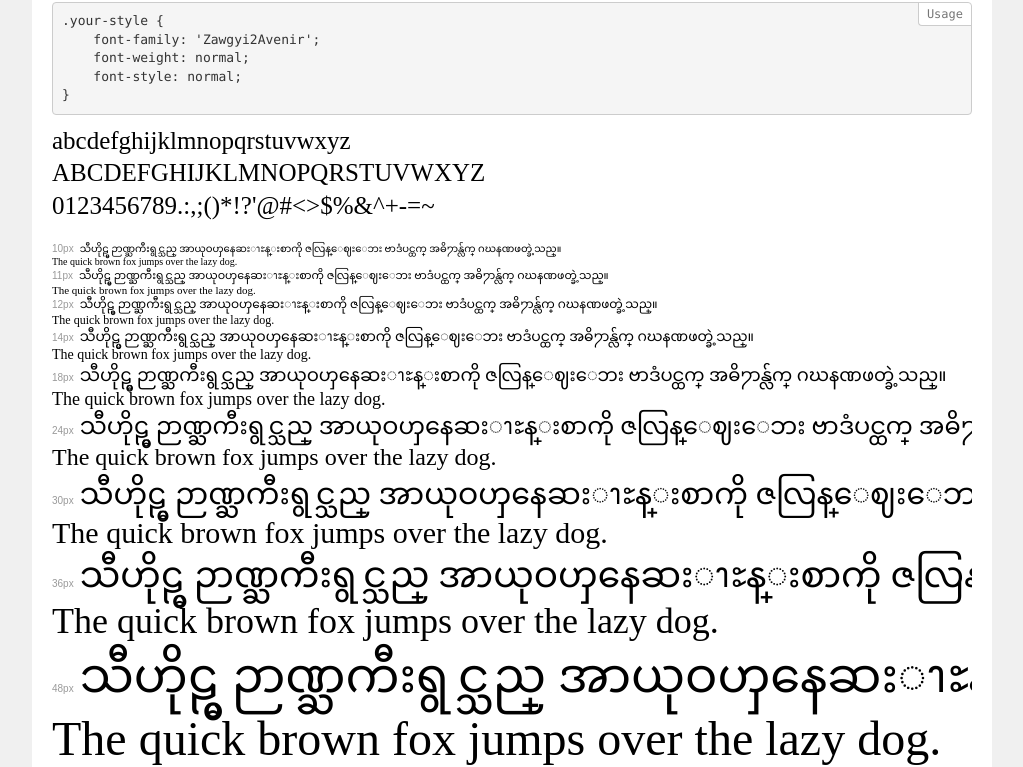
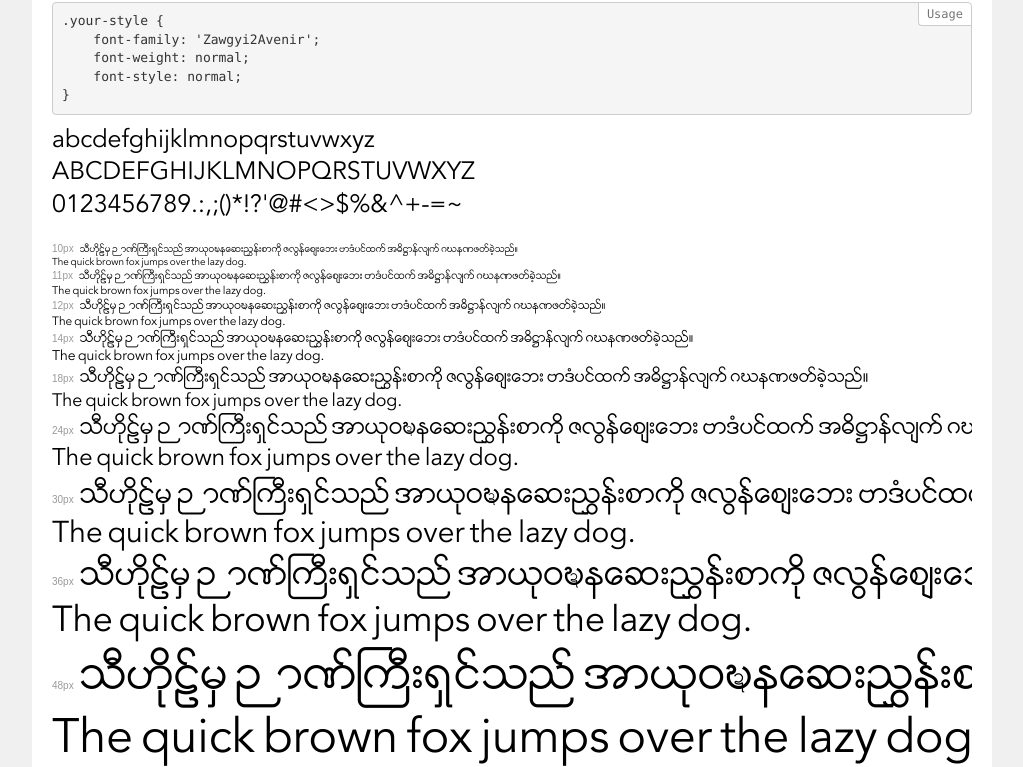
Before and after one commit to MgHla/mghla.github.io, a plain HTML site: page Zawgyi2Avenir/index.html in a window 1280 px wide. Shown: the part 82-849 px from the top of the page, without its empty margins (128-1151 px from the left). Drawn offline with Linux system fonts and the light colour scheme.

Commit message:
Update stylesheet.css

```diff
--- a/Zawgyi2Avenir/stylesheet.css
+++ b/Zawgyi2Avenir/stylesheet.css
@@ -1,5 +1,5 @@
 @font-face {
-    font-family: 'Zawgyi-One';
+    font-family: 'Zawgyi2Avenir';
     src: url('ZawgyiAvenir.woff2') format('woff2'),
         url('ZawgyiAvenir.woff') format('woff');
     font-weight: normal;
@@ -8,7 +8,7 @@
 }
 
 @font-face {
-    font-family: 'Zawgyi-One';
+    font-family: 'Zawgyi2Avenir';
     src: url('ZawgyiAvenir-Bold.woff2') format('woff2'),
         url('ZawgyiAvenir-Bold.woff') format('woff');
     font-weight: bold;
```
